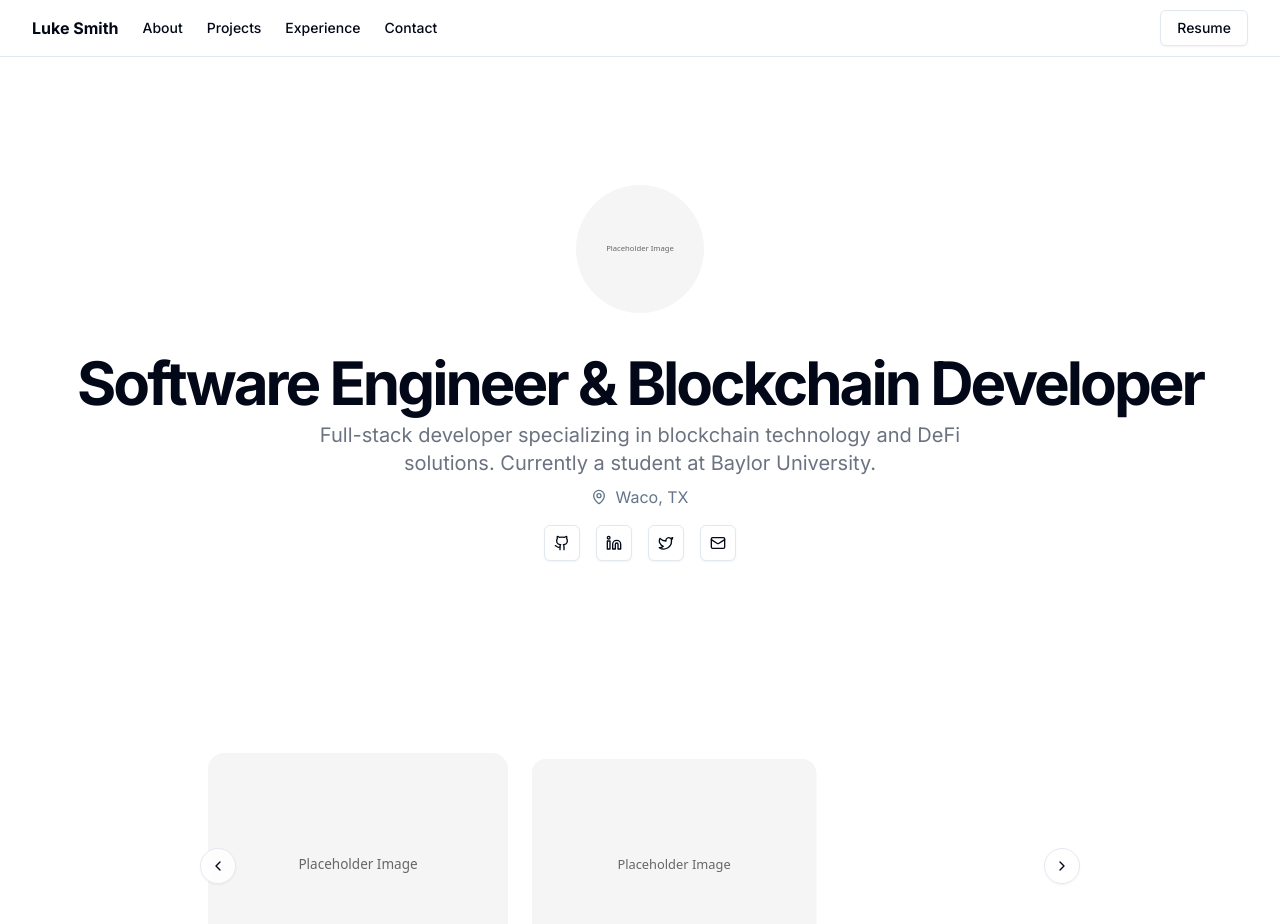
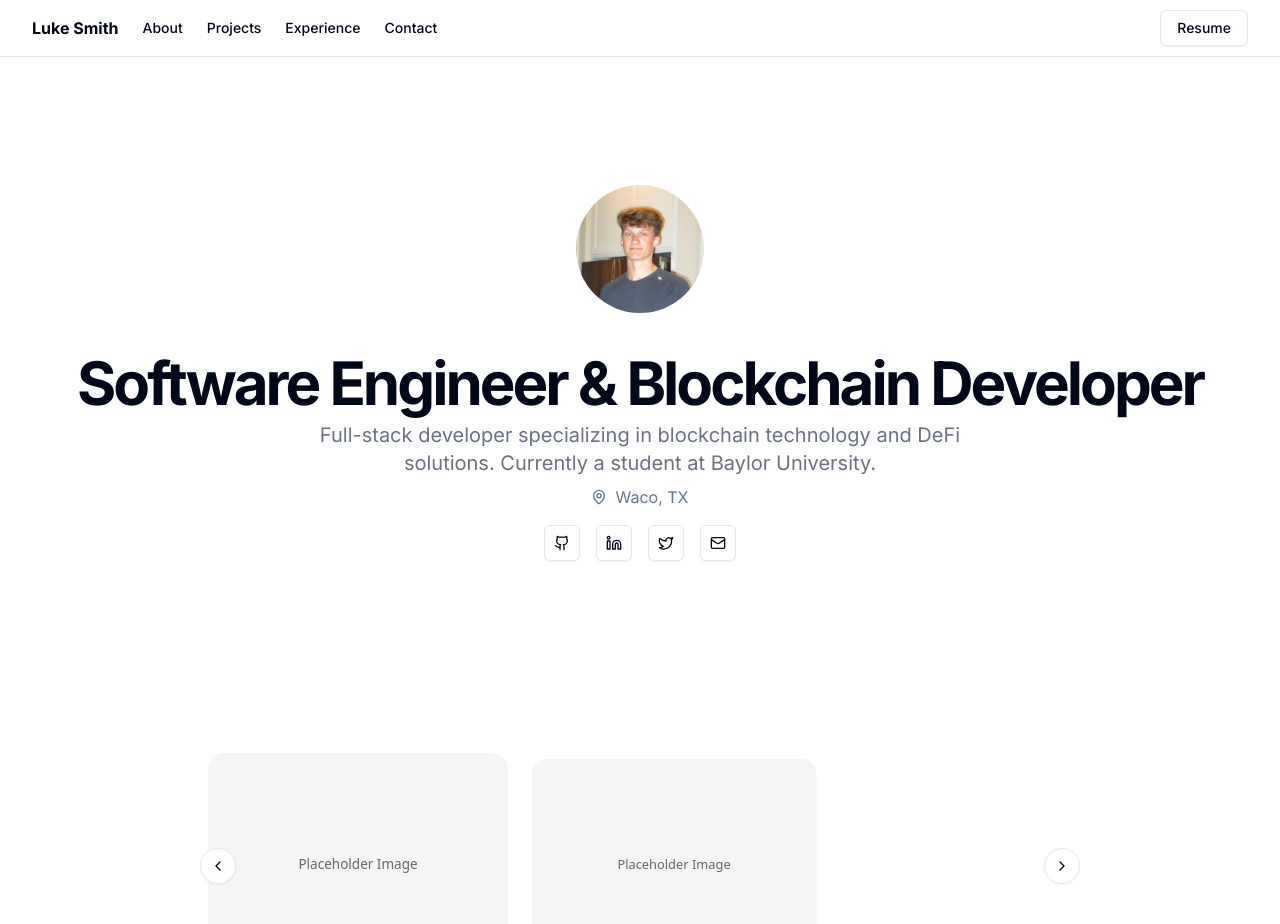
Before and after one commit to LukeSmith25/luke-smith, a Next.js app: page / in a window 1280 px wide. Shown: the top 924 px of the page. Built offline with nearby package versions, Linux system fonts and the light colour scheme.

Commit message:
Update profile image in page component to use a new photo for improved personal branding.

```diff
--- a/src/app/page.tsx
+++ b/src/app/page.tsx
@@ -62,7 +62,7 @@ export default function Page() {
         <section id="about" className="py-12 md:py-24 lg:py-32">
           <div className="container px-4 md:px-6">
             <div className="flex flex-col items-center justify-center space-y-4 text-center">
-              <ProfileImage src="/placeholder.svg" alt="Luke Smith" className="mb-6" />
+              <ProfileImage src="/profile.jpg" alt="Luke Smith" className="mb-6" />
               <div className="space-y-2">
                 <h1 className="text-3xl font-bold tracking-tighter sm:text-4xl md:text-5xl lg:text-6xl/none">
                   Software Engineer & Blockchain Developer
```
